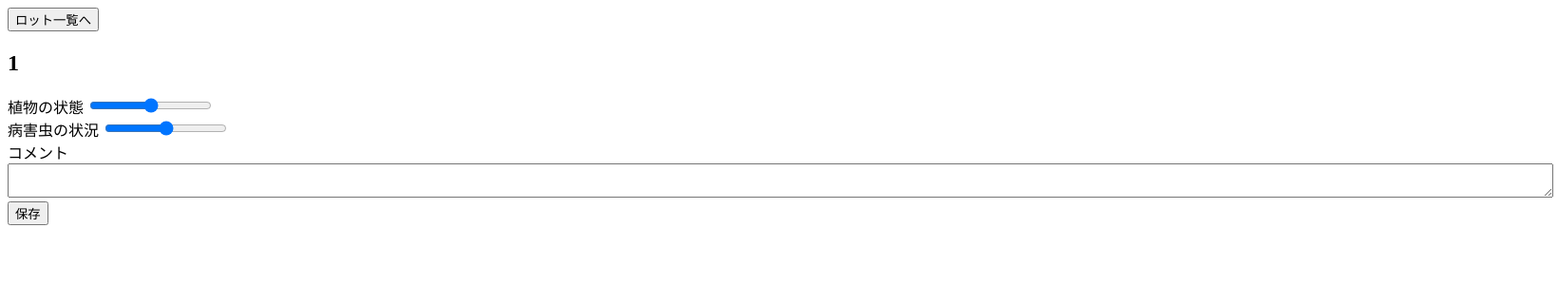
After one commit to Toya-Itoga/app_demo, a FastAPI app: page /api/reports/create_report_form/1 in a window 1640 px wide. The commit adds this page. Shown: the top 300 px of the page at 95% size. Run offline with FastAPI, Linux system fonts and the light colour scheme.

Commit message:
feat: 日報登録画面の表示機能を追加

```diff
--- /dev/null
+++ b/templates/create_report_form.html
@@ -0,0 +1,34 @@
+<!DOCTYPE html>
+<html lang="en">
+<head>
+    <meta charset="UTF-8">
+    <meta name="viewport" content="width=device-width, initial-scale=1.0">
+    <title>日報登録</title>
+</head>
+<body>
+    <form method="get" action="/api/lots/get_all" >
+        <button type="submit" class="back-btn">ロット一覧へ</button>
+    </form>
+
+    <h2>{{ lot_id }}</h2>
+
+    <div>
+        <label for="plant_status">植物の状態</label>
+        <input type="range" name="plant_status" min="1" max="5" value="3" required>
+    </div>
+
+    <div>
+        <label for="pests_and_diseases_status">病害虫の状況</label>
+        <input type="range" name="pests_and_diseases_status" min="1" max="5" value="3" required>
+    </div>
+
+    <div>
+        <label for="comment">コメント</label>
+        <textarea name="comment" id="comment" cols="200"></textarea>
+    </div>
+
+    <div>
+        <button type="submit">保存</button>
+    </div>
+</body>
+</html>
--- a/templates/lots_show.html
+++ b/templates/lots_show.html
@@ -19,8 +19,8 @@
             <p>栽培作物: {{ lot.crops or '未設定' }}</p>
             <p>栽培品種: {{ lot.variety or '未設定' }}</p>
 
-            <!-- <a href="/api/reports/reports/{{ lot.lot_id }}/html">最新の日報を見る</a>
-            <a href="/api/lots/create_report_form/{{ lot.lot_id }}">日報を書く</a> -->
+            <!-- <a href="/api/reports/reports/{{ lot.lot_id }}/html">最新の日報を見る</a> -->
+            <a href="/api/reports/create_report_form/{{ lot.lot_id }}">日報を書く</a>
         </div>
         {% endfor %}
     </div>
```
Also changed, not shown: routers/reports_router.py (+14 -1 lines).
